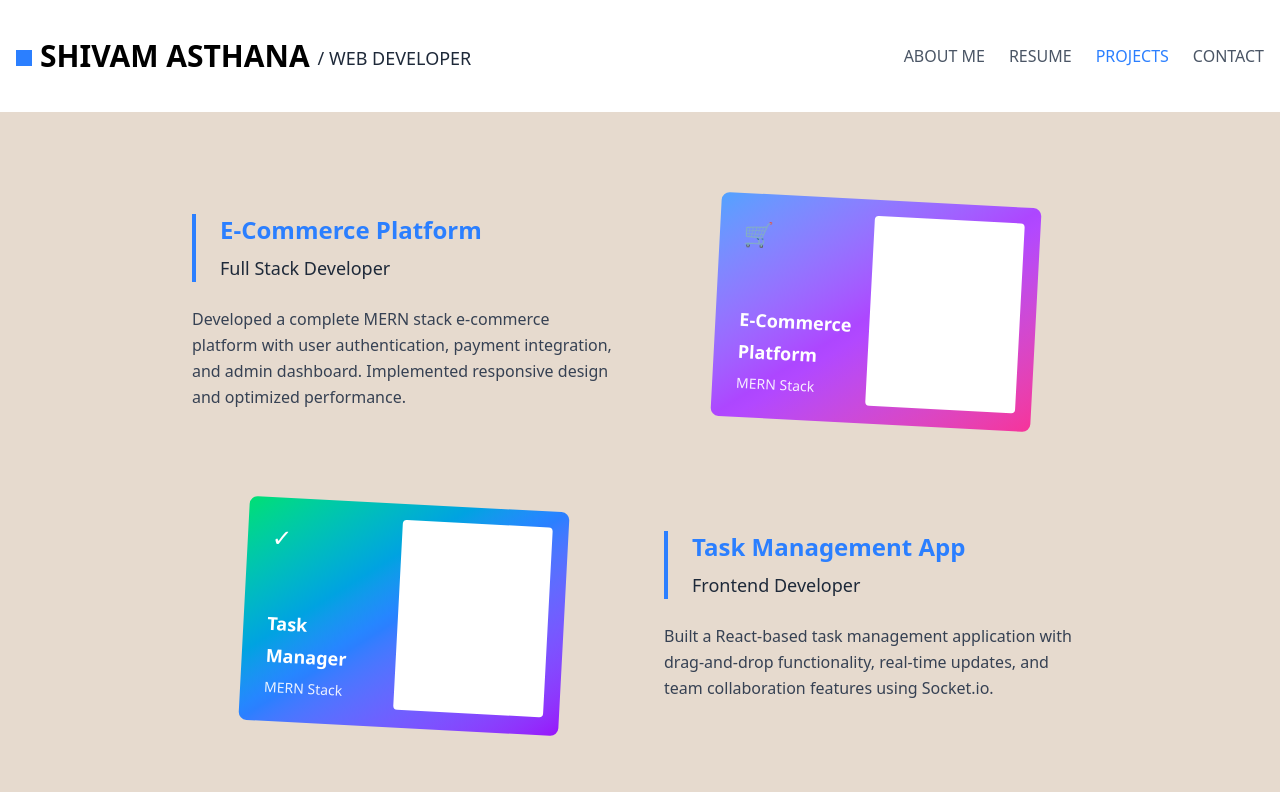
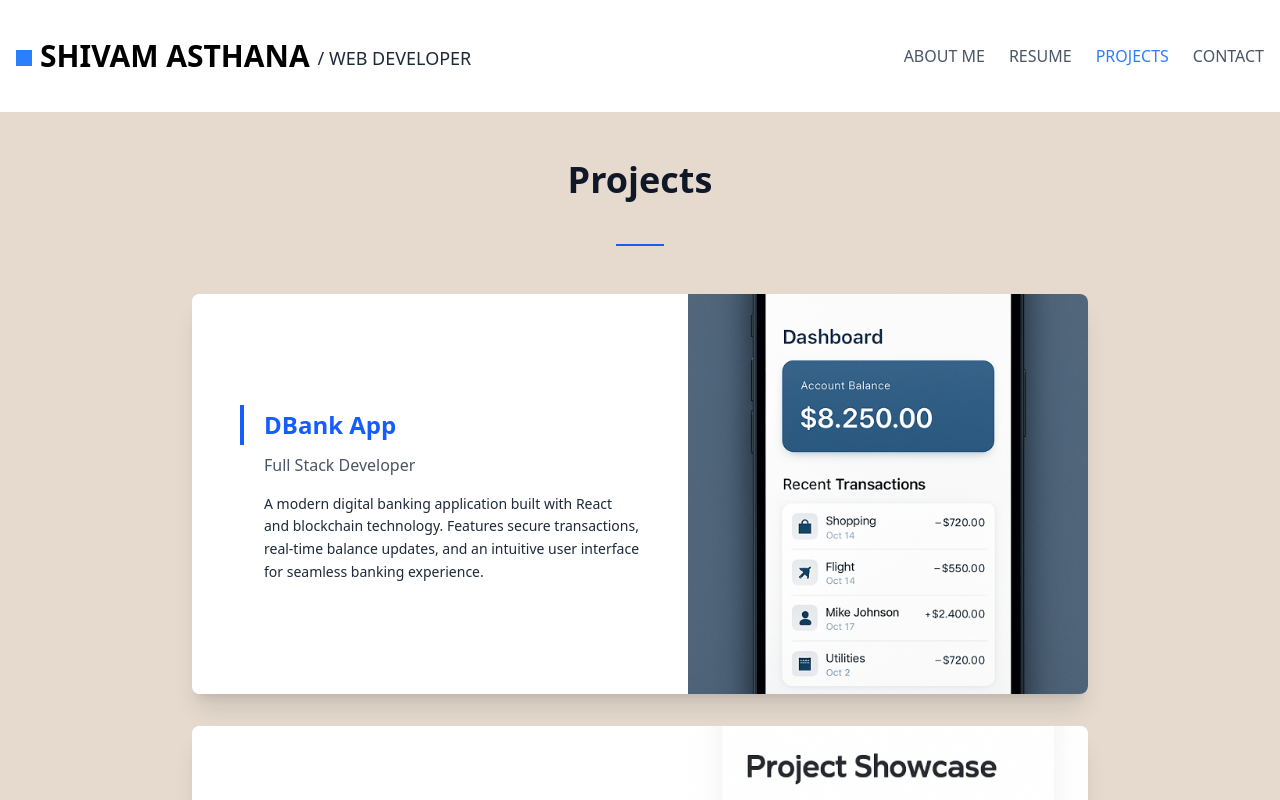
Before and after one commit to ShivamAsthana07/cv, a React (Vite) app: page /projects in a window 1280 px wide. Shown: the top 800 px of the page. Built offline with nearby package versions, Linux system fonts and the light colour scheme.

Commit message:
project page modified

```diff
--- a/src/pages/Project.jsx
+++ b/src/pages/Project.jsx
@@ -1,97 +1,93 @@
 import React from 'react';
+
+const ProjectCard = ({
+  title,
+  role,
+  description,
+  imageSrc,
+  imageAlt,
+  accentColor = 'blue'
+}) => {
+  const colorClasses = {
+    blue: 'bg-blue-600 text-blue-600',
+    green: 'bg-green-600 text-green-600',
+    purple: 'bg-purple-600 text-purple-600',
+    red: 'bg-red-600 text-red-600'
+  };
+
+  return (
+    <div className="flex flex-col lg:flex-row font-sans bg-white rounded-lg shadow-xl max-w-4xl w-full h-[400px] overflow-hidden">
+      {/* Left Content Section */}
+      <div className="flex-1 bg-white px-8 md:px-12 py-8 md:py-12 flex items-center">
+        <div className="max-w-lg w-full">
+          {/* Project Header */}
+          <div className="flex items-center mb-2">
+            <div className={`w-1 h-8 md:h-10 ${colorClasses[accentColor].split(' ')[0]} mr-4 md:mr-5`}></div>
+            <h1 className={`text-xl md:text-2xl font-bold ${colorClasses[accentColor].split(' ')[1]} m-0`}>
+              {title}
+            </h1>
+          </div>
+
+          {/* Role Title */}
+          <h2 className="text-gray-600 text-sm md:text-base font-normal ml-5 md:ml-6 mb-3 md:mb-4 mt-0">
+            {role}
+          </h2>
+
+          {/* Description */}
+          <p className="text-gray-800 text-xs md:text-sm leading-relaxed ml-5 md:ml-6 m-0">
+            {description}
+          </p>
+        </div>
+      </div>
+
+      {/* Right Image Section */}
+      <div className="flex-1 relative">
+        <img
+          src={imageSrc}
+          alt={imageAlt}
+          className="w-full h-full object-cover"
+        />
+      </div>
+    </div>
+  );
+};
 
 const ProjectShowcase = () => {
   const projects = [
     {
-      id: 1,
-      name: "E-Commerce Platform",
+      title: "DBank App",
       role: "Full Stack Developer",
-      description: "Developed a complete MERN stack e-commerce platform with user authentication, payment integration, and admin dashboard. Implemented responsive design and optimized performance.",
-      cardType: "ecommerce"
+      description: "A modern digital banking application built with React and blockchain technology. Features secure transactions, real-time balance updates, and an intuitive user interface for seamless banking experience.",
+      imageSrc: "src/assets/generated-image.png",
+      imageAlt: "DBank App Interface",
+      accentColor: "blue"
     },
     {
-      id: 2,
-      name: "Task Management App",
+      title: "E-Commerce Platform",
       role: "Frontend Developer",
-      description: "Built a React-based task management application with drag-and-drop functionality, real-time updates, and team collaboration features using Socket.io.",
-      cardType: "taskapp"
+      description: "A comprehensive e-commerce solution with advanced product filtering, secure payment integration, and responsive design. Built with modern web technologies to deliver excellent user experience across all devices.",
+      imageSrc: "src/assets/generated-image 2.png",
+      imageAlt: "E-Commerce Platform Interface",
+      accentColor: "green"
+    },
+    {
+      title: "E-Commerce Platform",
+      role: "Frontend Developer",
+      description: "A comprehensive e-commerce solution with advanced product filtering, secure payment integration, and responsive design. Built with modern web technologies to deliver excellent user experience across all devices.",
+      imageSrc: "src/assets/generated-image 2.png",
+      imageAlt: "E-Commerce Platform Interface",
+      accentColor: "purple"
     }
   ];
 
-  const renderProjectCard = (cardType) => {
-    // Different card designs based on project type
-    const cardConfigs = {
-      ecommerce: {
-        gradient: "from-blue-400 via-purple-500 to-pink-500",
-        title: "E-Commerce",
-        subtitle: "Platform",
-        icon: "🛒"
-      },
-      taskapp: {
-        gradient: "from-green-400 via-blue-500 to-purple-600",
-        title: "Task",
-        subtitle: "Manager",
-        icon: "✓"
-      }
-    };
-
-    const config = cardConfigs[cardType] || cardConfigs.ecommerce;
-
-    return (
-      <div className={`w-80 h-56 bg-gradient-to-br ${config.gradient} rounded-lg p-6 flex flex-col justify-between relative overflow-hidden`}>
-        <div className="absolute top-4 right-4 w-[150px] h-[190px] bg-white bg-opacity-20 rounded"></div>
-
-        <div className="relative z-10">
-          <div className="text-white text-2xl mb-4">{config.icon}</div>
-        </div>
-
-        <div className="relative z-10 text-white">
-          <h4 className="text-lg font-bold mb-1">{config.title}</h4>
-          <h4 className="text-lg font-bold mb-2">{config.subtitle}</h4>
-          <p className="text-sm opacity-90">MERN Stack</p>
-        </div>
-      </div>
-    );
-  };
-
   return (
-    <section className="bg-[#e6dace] py-16 px-4 pt-[200px]">
-      <div className="container mx-auto max-w-4xl">
-        <div className="space-y-20">
-          {projects.map((project, index) => (
-            <div
-              key={project.id}
-              className={`grid md:grid-cols-2 gap-12 items-center ${
-                index % 2 === 1 ? 'md:grid-flow-col-dense' : ''
-              }`}
-            >
-              {/* Text Content */}
-              <div className={`space-y-6 ${index % 2 === 1 ? 'md:col-start-2' : ''}`}>
-                <div className="border-l-4 border-blue-500 pl-6">
-                  <h2 className="text-2xl font-bold text-blue-500 mb-2">
-                    {project.name}
-                  </h2>
-                  <h3 className="text-lg font-medium text-gray-800 mb-4">
-                    {project.role}
-                  </h3>
-                </div>
-
-                <p className="text-gray-700 leading-relaxed text-base">
-                  {project.description}
-                </p>
-              </div>
-
-              {/* Project Visual */}
-              <div className={`flex justify-center ${index % 2 === 1 ? 'md:col-start-1 md:row-start-1' : ''}`}>
-                <div className="relative transform rotate-3 hover:rotate-0 transition-transform duration-300">
-                  {renderProjectCard(project.cardType)}
-                </div>
-              </div>
-            </div>
-          ))}
-        </div>
-      </div>
-    </section>
+    <div className="bg-[#e6dace] min-h-screen flex flex-col items-center justify-center p-8 gap-8 pt-40">
+      <h1 className="text-4xl font-bold text-gray-900 mb-3">Projects</h1>
+      <div className="w-12 h-0.5 bg-blue-600 mx-auto mb-4"></div>
+      {projects.map((project, index) => (
+        <ProjectCard key={index} {...project} />
+      ))}
+    </div>
   );
 };
 
```
Also changed, not shown: src/assets/generated-image 2.png (added), src/assets/generated-image.png (added).
